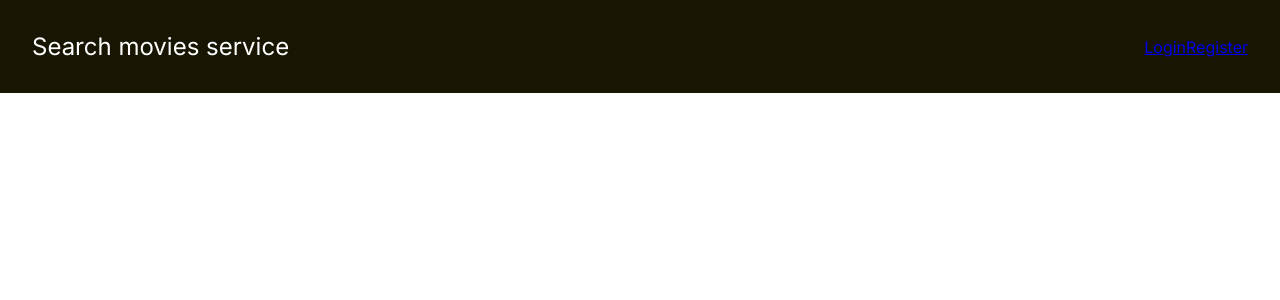
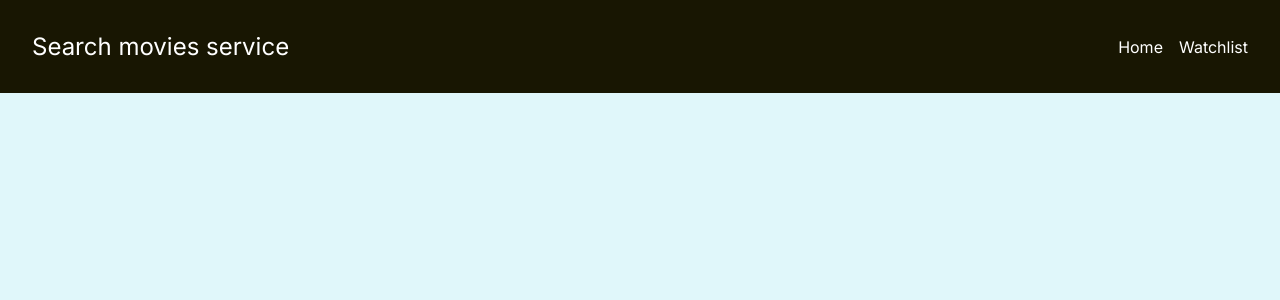
Before and after one commit to julkostina/test-dmtb, a React (Vite) app in the folder ui/: page / in a window 1280 px wide. Shown: the top 300 px of the page. Built offline with nearby package versions, Linux system fonts and the light colour scheme.

Commit message:
feat: enhance Header and WatchlistPage components with new styling and layout; update tsconfig for noEmit

```diff
--- a/ui/src/components/Header.tsx
+++ b/ui/src/components/Header.tsx
@@ -1,14 +1,13 @@
-import { Link } from 'react-router-dom';
-import { HeaderContainer, Logo } from '../styles';
+import { HeaderContainer, Logo, LinkContainer, FlexContainer } from "../styles";
 
 export default function Header() {
   return (
-    <HeaderContainer color='custom'>
+    <HeaderContainer color="custom">
       <Logo to="/">Search movies service</Logo>
-      <div >
-        <Link to="/login">Login</Link>
-        <Link to="/register">Register</Link>
-      </div>
+      <FlexContainer>
+        <LinkContainer to="/">Home</LinkContainer>
+        <LinkContainer to="/watchlist">Watchlist</LinkContainer>
+      </FlexContainer>
     </HeaderContainer>
-  )
+  );
 }
--- a/ui/src/pages/SearchPage.tsx
+++ b/ui/src/pages/SearchPage.tsx
@@ -1,16 +1,13 @@
-import React from "react";
-import SearchIcon from '@mui/icons-material/Search';
-import { styled, alpha } from '@mui/material/styles';
-import InputBase from '@mui/material/InputBase';
 import Header from "../components/Header";
+import { PageBackground } from "../styles";
 
 
 function SearchPage() {
 
   return (
-    <div>
-      <Header />
-    </div>
+    <PageBackground background="#e0f7fa">
+      <Header/>
+    </PageBackground>
   );
 }
 
--- a/ui/src/pages/WatchlistPage.tsx
+++ b/ui/src/pages/WatchlistPage.tsx
@@ -1,11 +1,16 @@
-import React from 'react'
+import Header from "../components/Header"
+import { PageBackground } from "../styles"
 
 function WatchlistPage() {
   return (
-    <h1>
-      Watchlist Page
-    </h1>
+    <PageBackground>
+      <Header />
+      <h1>
+        Watchlist Page
+      </h1>
+    </PageBackground>
   )
 }
 
+
 export default WatchlistPage
--- a/ui/src/styles.ts
+++ b/ui/src/styles.ts
@@ -48,8 +48,33 @@ export const HeaderContainer = styled("header")(({ theme }) => ({
   color: theme.palette.common.white,
 }));
 
-export const Logo = styled(Link)(({ theme }) => ({
+export const LinkContainer = styled(Link)(({ theme }) => ({
   textDecoration: "none",
   color: "inherit",
+  display: "flex",
+  alignItems: "center",
+  gap: theme.spacing(2),
+  fontSize: "1rem",
+
+  transition: "color 0.3s ease, transform 0.3s ease",
+  cursor: "pointer",
+
+  "&:hover": {
+    color: theme.palette.primary.main,
+  },
+}));
+
+export const Logo = styled(LinkContainer)(() => ({
   fontSize: "1.5rem",
 }));
+
+export const FlexContainer = styled("div")(({ theme }) => ({
+  display: "flex",
+  alignItems: "center",
+  gap: theme.spacing(2),
+}));
+
+export const PageBackground = styled("div")<{ background?: string }>(({ theme, background }) => ({
+  backgroundColor: background ? background : theme.palette.ocean.light,
+  minHeight: "100vh",
+}));
```
Also changed, not shown: ui/src/hooks/useWatchlist.ts (line endings or trailing spaces), 1 other file (tests, documents, lock files or other folders).
